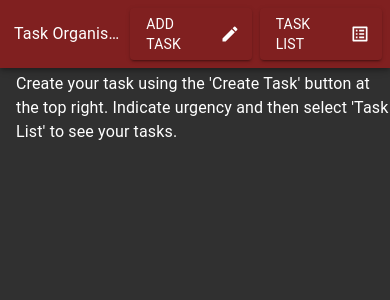
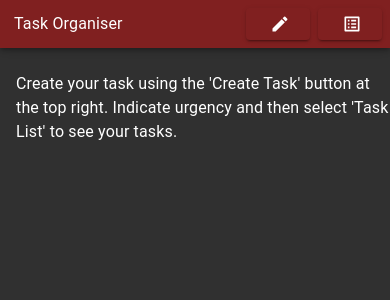
Before and after one commit to DamienBates/Task-Organiser, a React (Create React App) app in the folder ta-mern/: page / in a window 390 px wide. Shown: the top 300 px of the page. Built offline with nearby package versions, Linux system fonts and the light colour scheme.

Commit message:
Name changes in CreateTask, NavBar
- Create task name of payload changed from 'NewTask' to 'Payload'

- NavBar fontSize CSS name changed to display (more responsive across all routes)

```diff
--- a/ta-mern/src/components/CreateTask.tsx
+++ b/ta-mern/src/components/CreateTask.tsx
@@ -25,13 +25,14 @@ export default function CreateTaskFunc() {
 
     const onSubmit = async (e: React.FormEvent<HTMLFormElement>) => {
         e.preventDefault()
-        setSubmitted(true)
 
-        const newTask = { task, comments, priority }
+        setSubmitted(true) // Handle submission early to disable button to prevent multiple submissions
+
+        const payload = { task, comments, priority }
 
         try {
             await axios
-                .post(`${process.env.REACT_APP_PUBLIC_URL}/add-task`, newTask)
+                .post(`${process.env.REACT_APP_PUBLIC_URL}/add-task`, payload)
         } catch (error) {
             console.error(error)
         }
@@ -42,7 +43,7 @@ export default function CreateTaskFunc() {
 
     return (
         <form onSubmit={onSubmit}>
-            <Grid container justifyContent='center'>
+            <Grid container justifyContent='center' padding='0.8rem'>
                 <FormControl>
                     <Typography
                         sx={{ mt: '2vh', mb: '3vh', fontWeight: 'bold' }}
--- a/ta-mern/src/components/NavBar.tsx
+++ b/ta-mern/src/components/NavBar.tsx
@@ -34,7 +34,7 @@ export default function NavBar() {
               variant='contained'
               style={{ display: 'inline-flex', justifyContent: 'initial', marginLeft: '0.5rem' }}
             >
-              <Typography variant='body2' sx={{ fontSize: { sm: 14, xs: 0 } }}>
+              <Typography variant='body2' sx={{ display: { xs: 'none', sm: 'flex' } }}>
                 Add Task
               </Typography>
             </Button>
@@ -44,7 +44,7 @@ export default function NavBar() {
               variant='contained'
               style={{ display: 'inline-flex', justifyContent: 'initial', marginLeft: '0.5rem' }}
             >
-              <Typography variant='body2' sx={{ fontSize: { sm: 14, xs: 0 } }}>
+              <Typography variant='body2' sx={{ display: { xs: 'none', sm: 'flex' } }}>
                 Task List
               </Typography>
             </Button>
--- a/ta-mern/src/components/TaskList.tsx
+++ b/ta-mern/src/components/TaskList.tsx
@@ -76,7 +76,7 @@ export default function ReadTask() {
 
   return (
     <Box>
-      <Box style={{ height: 500, width: 'auto', padding: '10px' }}>
+      <Box style={{ height: 500, width: 'auto', padding: '0.8rem' }}>
         <DataGrid
           rows={parseArray(task)}
           columns={columns}
```
